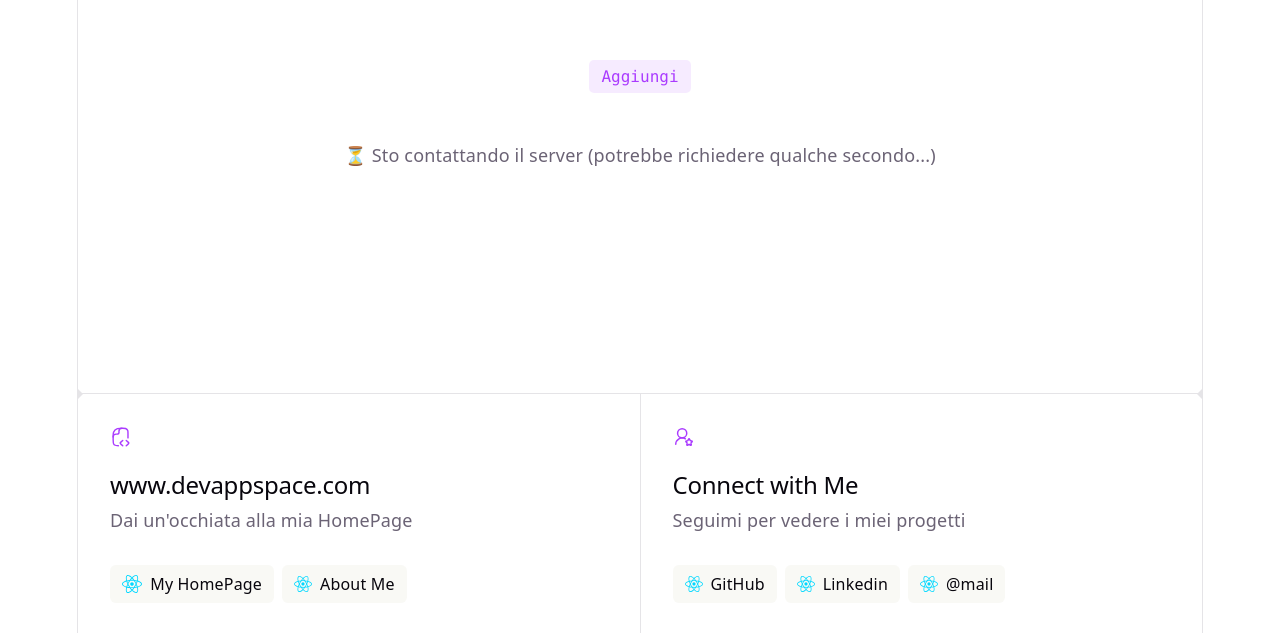
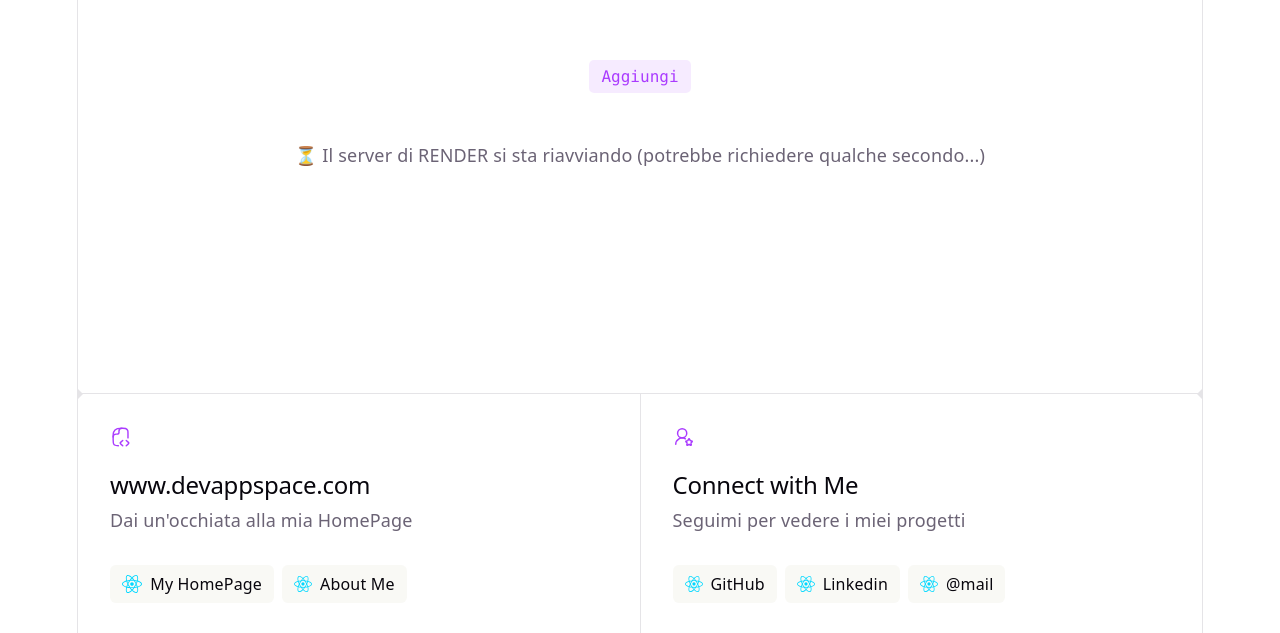
Before and after one commit to lamiera70/node-react-crud-app, a React app in the folder frontend/: page / in a window 1280 px wide. Shown: the part 165-798 px from the top of the page. Built offline with nearby package versions, Linux system fonts and the light colour scheme; no server answers; the HTML template or start-up script is replaced by a standard one.

Commit message:
modificato testo server

```diff
--- a/frontend/src/App.jsx
+++ b/frontend/src/App.jsx
@@ -207,7 +207,7 @@ function App() {
               >Aggiungi</button>
               {loading ? (
               <p style={{ textAlign: "center" }}>
-                ⏳ Sto contattando il server (potrebbe richiedere qualche secondo...)
+                ⏳ Il server di RENDER si sta riavviando (potrebbe richiedere qualche secondo...)
               </p>
               ) : (
                 <ListSongs
```
